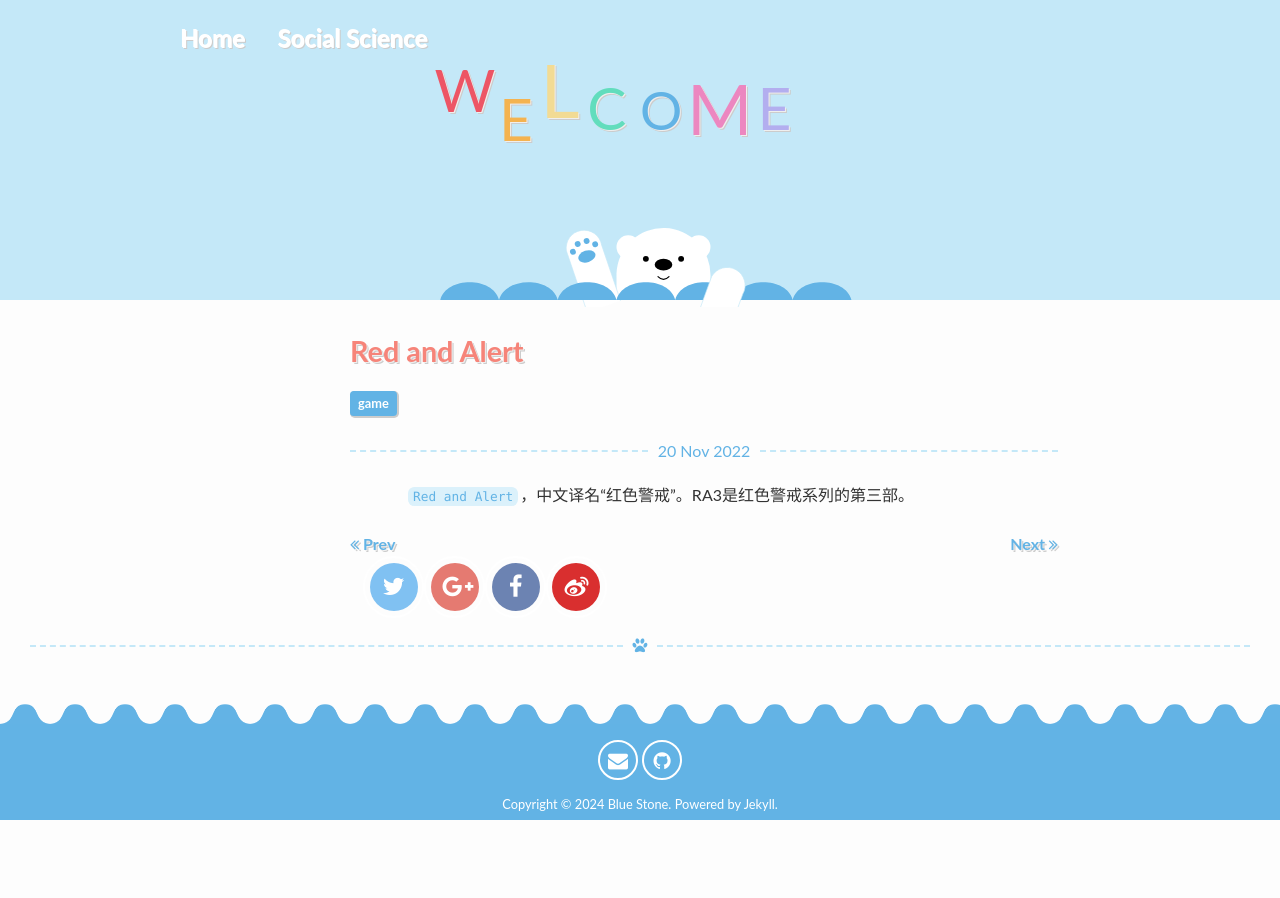
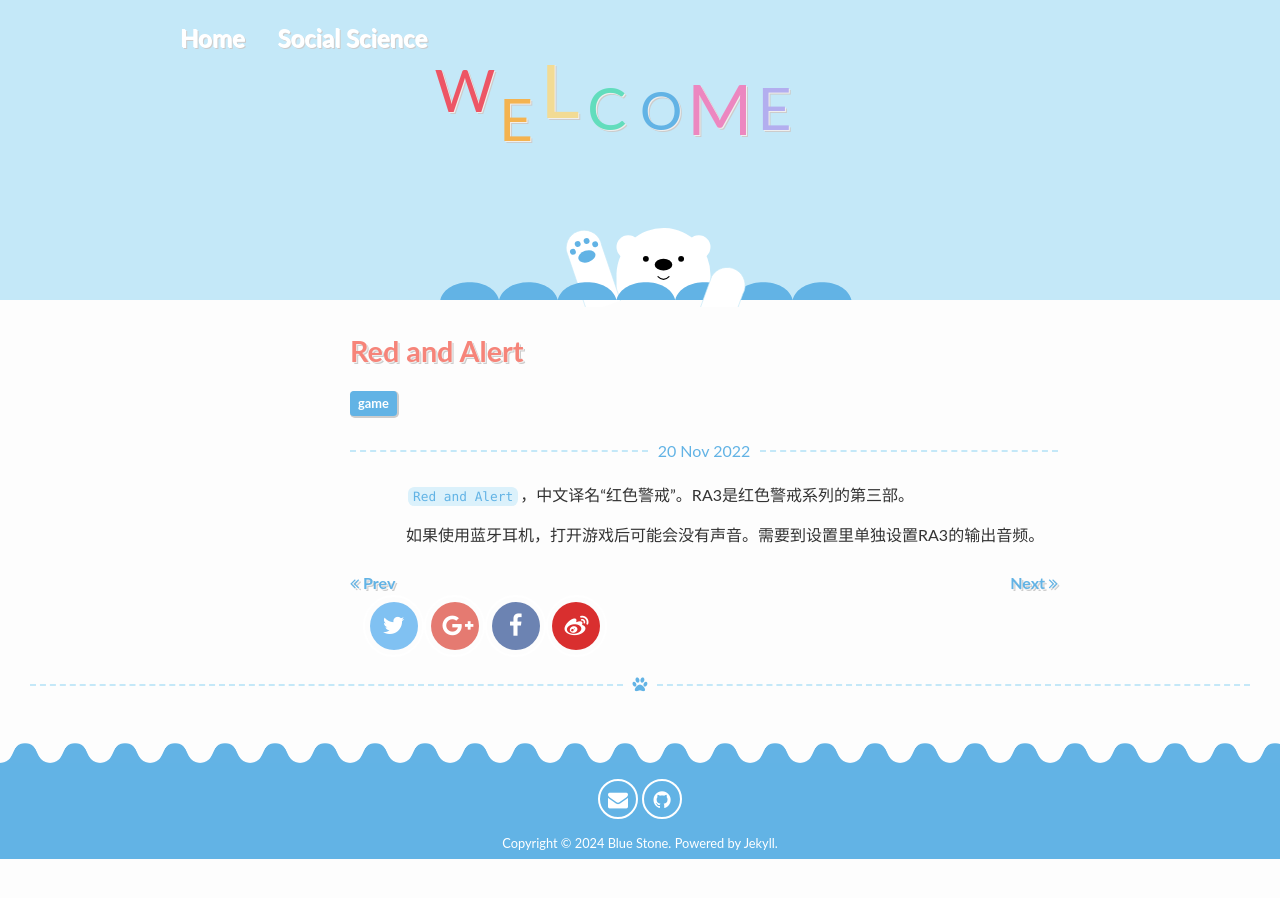
Before and after one commit to blue-stone-j/blue-stone-s, a Jekyll site: the page built from _posts/game/2022-11-20-RA3.md, in a window 1280 px wide. Built offline with Jekyll 4.4.1, drawn with Linux system fonts in a browser that asks for light colours; comment, search, counter and statistics services are not loaded.

Commit message:
Update 2022-11-20-RA3.md

```diff
--- a/_posts/game/2022-11-20-RA3.md
+++ b/_posts/game/2022-11-20-RA3.md
@@ -8,3 +8,5 @@
 ---
 
 &emsp;&emsp;`Red and Alert`，中文译名“红色警戒”。RA3是红色警戒系列的第三部。
+
+&emsp;&emsp;如果使用蓝牙耳机，打开游戏后可能会没有声音。需要到设置里单独设置RA3的输出音频。
```
